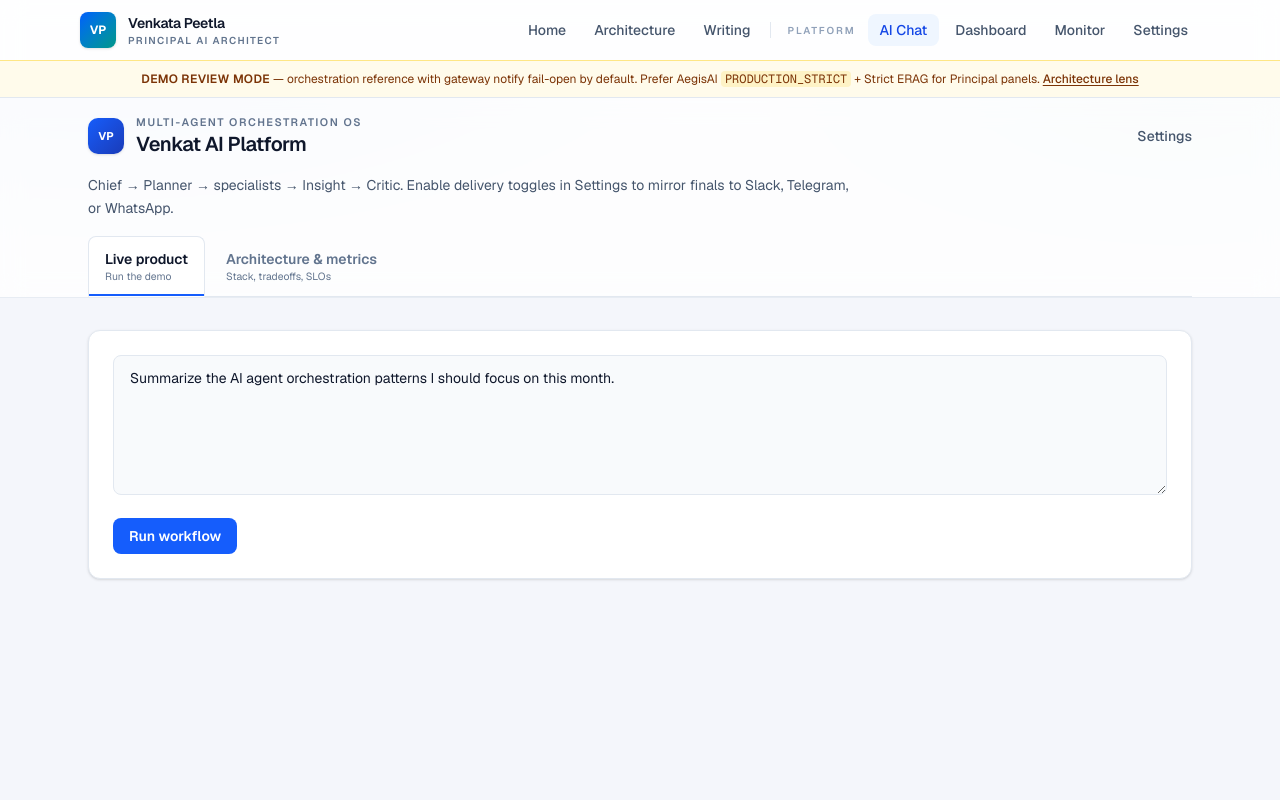
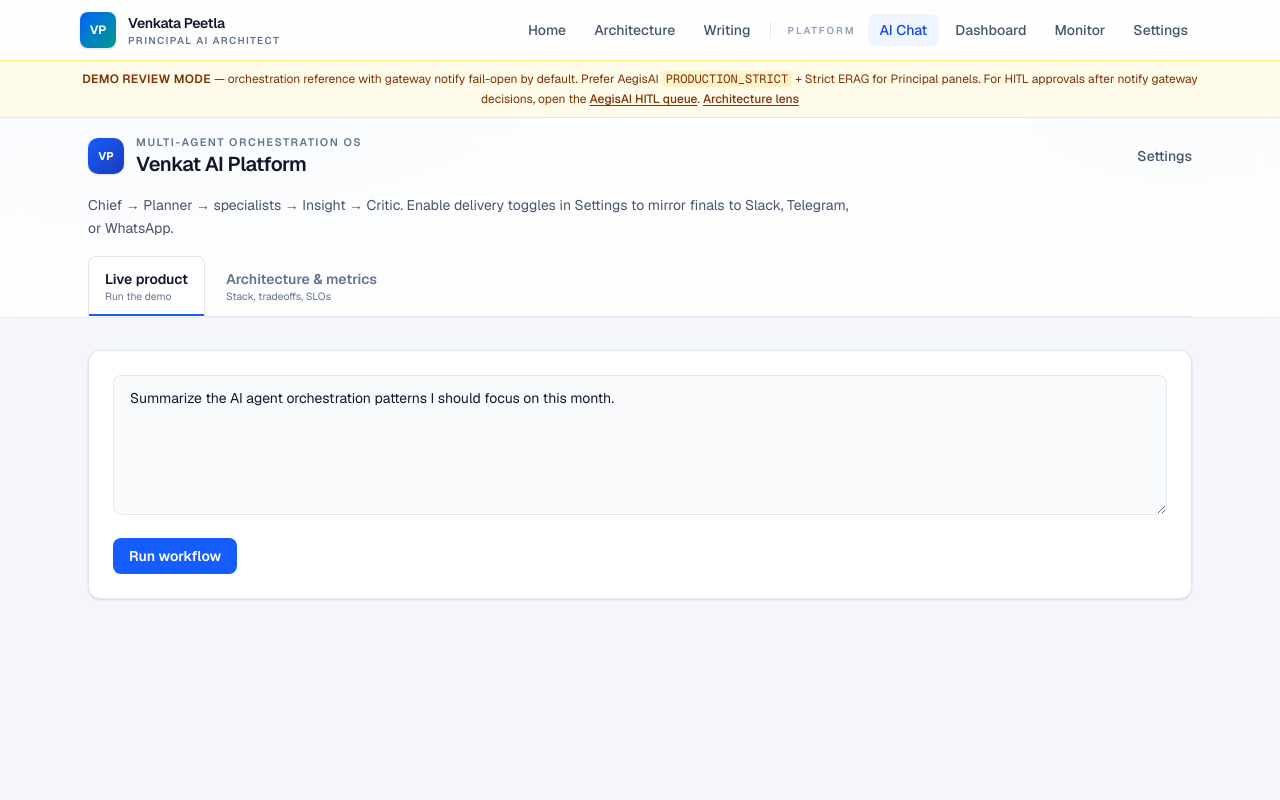
Before and after one commit to vpeetla-ai/venkat-ai-platform, a Next.js app in the folder frontend/: page /chat in a window 1280 px wide. Shown: the top 800 px of the page. Built offline with nearby package versions, Linux system fonts and the light colour scheme; no server answers.

Commit message:
Deep-link Demo mode to the AegisAI HITL queue.
Adds a banner link to ?view=product&module=hitl instead of claiming a duplicate approval UI in VAP.

```diff
--- a/frontend/src/components/shell.tsx
+++ b/frontend/src/components/shell.tsx
@@ -83,7 +83,16 @@ export function Shell({ children }: { children: React.ReactNode }) {
               {" — "}
               orchestration reference with gateway notify fail-open by default. Prefer AegisAI{" "}
               <code className="rounded bg-amber-100 px-1">PRODUCTION_STRICT</code> + Strict ERAG for
-              Principal panels.{" "}
+              Principal panels. For HITL approvals after notify gateway decisions, open the{" "}
+              <a
+                href="https://aegisai-enterprise-agent-platform.vercel.app/?view=product&module=hitl"
+                className="font-medium underline underline-offset-2 hover:text-amber-950"
+                target="_blank"
+                rel="noreferrer"
+              >
+                AegisAI HITL queue
+              </a>
+              .{" "}
               <Link href="/architecture" className="font-medium underline underline-offset-2 hover:text-amber-950">
                 Architecture lens
               </Link>
```
Also changed, not shown: 1 other file (tests, documents, lock files or other folders).
